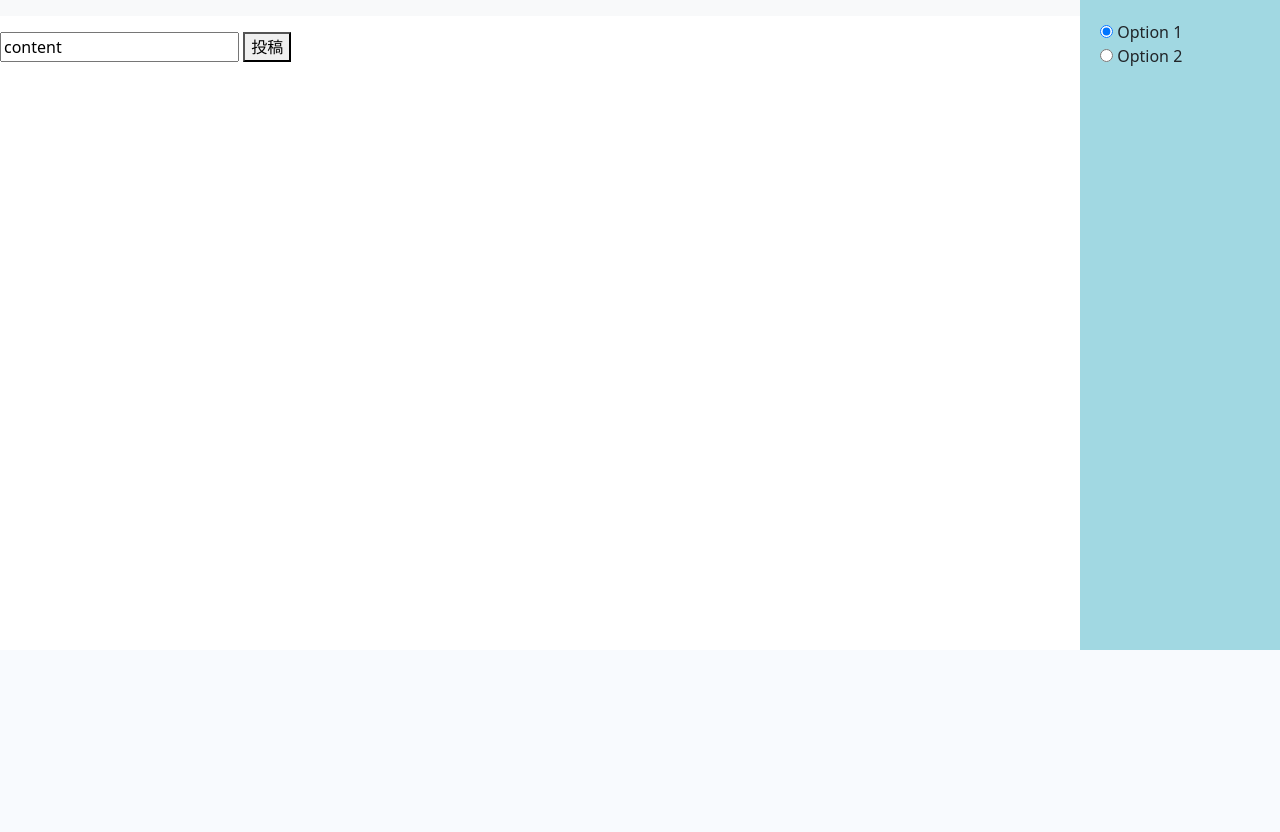
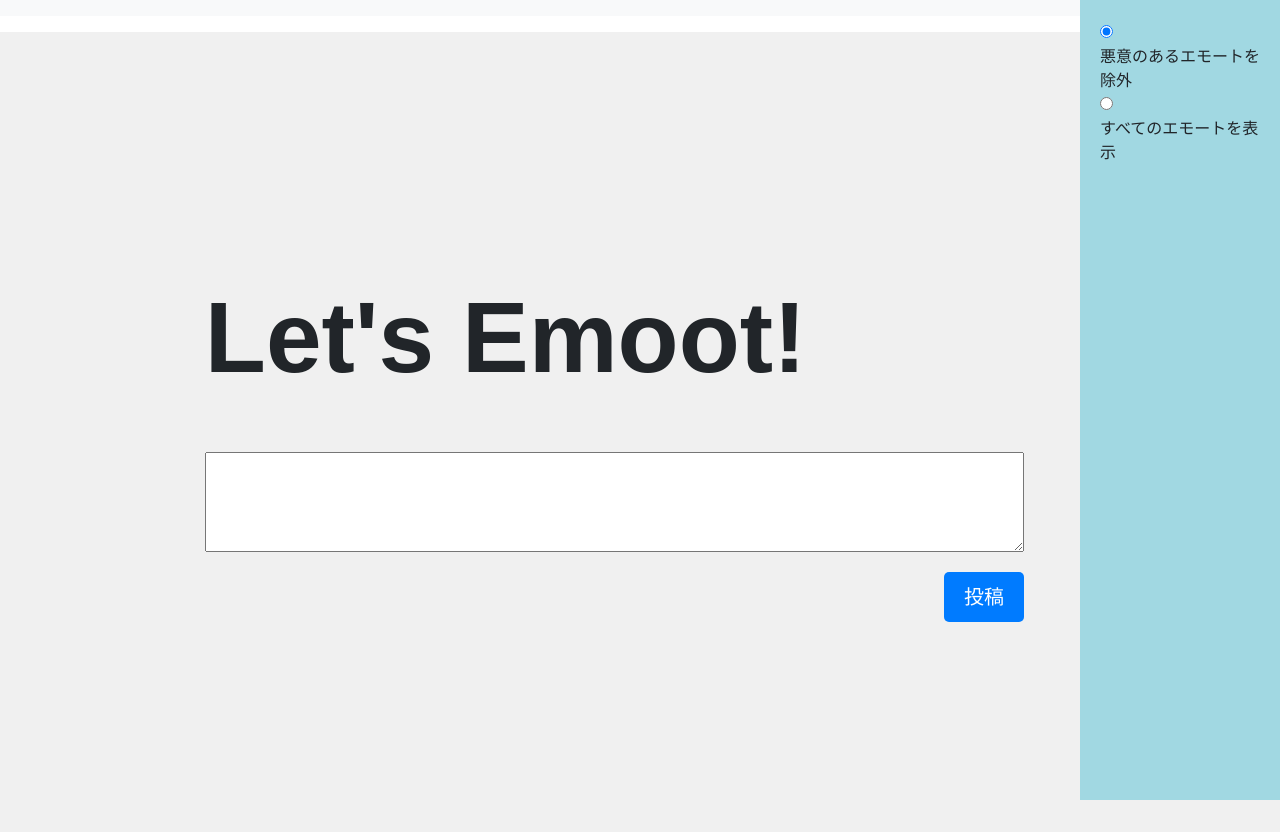
Before and after one commit to jphacks/OL_2314, a Django app: page /post/59/comment/ in a window 1280 px wide. Shown: the part 150-982 px from the top of the page. Before the commit the page ends 800 px from the top, so only its background shows below. Run offline with Django 3.2, Linux system fonts and the light colour scheme; a user stored in the database is signed in.

Commit message:
add post, sidebar css

```diff
--- a/templates/base.html
+++ b/templates/base.html
@@ -41,19 +41,17 @@
 
       <div id="sidebar">
         <div>
-          <input type="radio" id="option1" name="choice" value="Option 1" checked>
-          <label for="option1">Option 1</label>
+          <input type="radio" id="option1" name="emoot-choice" value="removed" checked>
+          <label for="option1">悪意のあるエモートを除外</label>
         </div>
         <div>
-          <input type="radio" id="option2" name="choice" value="Option 2">
-          <label for="option2">Option 2</label>
+          <input type="radio" id="option2" name="emoot-choice" value="all">
+          <label for="option2">すべてのエモートを表示</label>
         </div>
       </div>
 
-      <p id="output"></p>
       <script>
-      let radioButtons = document.getElementsByName('choice');
-      let output = document.getElementById('output');
+      let radioButtons = document.getElementsByName("emoot-choice");
 
       radioButtons.forEach((button) => {
         button.addEventListener('change', (event) => {
--- a/templates/create.html
+++ b/templates/create.html
@@ -1,14 +1,84 @@
 {% extends 'base.html' %}
 
 {% block content %}
+<style>
+    #body_create {
+        font-family: Arial, sans-serif;
+        background-color: #f0f0f0;
+        margin: 0;
+        padding: 0;
+        display: flex;
+        justify-content: flex-start;
+        align-items: center;
+        height: 100vh;
+    }
+    #video {
+        border: 1px solid black;
+    }
+    #canvas {
+        display: none;
+    }
+    #textInput-content {
+        display: block;
+        width: 80%;
+        height: 100px;
+        margin-top: 20px;
+        padding: 10px;
+        font-size: 16px;
+    }
+    #captureButton {
+        display: block;
+        margin-top: 20px;
+        padding: 10px 20px;
+        font-size: 20px;
+        color: white;
+        background-color: #007BFF;
+        border: none;
+        border-radius: 5px;
+        cursor: pointer;
+
+        /* Align the button to the right */
+        margin-left: auto;
+    }
+    /* Wrap the textarea and button in a container */
+    .input-container {
+        width: 80%;
+        display: flex;
+        flex-direction: column;
+        align-items: flex-end;
+    }
+    #emoot {
+        width: 80%;
+        font-size: 100px;
+        font-weight: bold;
+        margin-top: 20px;
+        margin-bottom: 20px;
+
+
+
+    }
+</style>
+
 <body>
+<div id="body_create">
     <video id="video" width="640" height="480" autoplay></video>
     <!-- hide canvas-->
     <canvas id="canvas" autoplay></canvas>
-    <input type="text" id="textInput-content" value="content">
+
+    <!-- Wrap the textarea and button in a container -->
+    <div class="input-container">
+        <p id="emoot">Let's Emoot!</p>
+      <textarea id="textInput-content"></textarea>
+      <button id="captureButton">投稿</button>
+    </div>
+
     <input type="hidden" id="textInput-user_id" value="{{ request.user.id }}">
-    <button id="captureButton">投稿</button>
+</div>
 </body>
+
+
+
+
 <script>
 var video = document.getElementById('video');
 // getUserMedia()でカメラ映像の取得
@@ -35,13 +105,15 @@ video.addEventListener(
 // キャプチャボタンを押したときの処理
 var captureButton = document.getElementById('captureButton');
 captureButton.addEventListener('click', function () {
-    event.preventDefault();
+    // event.preventDefault();
     var context = canvas.getContext('2d');
     var img_base64 = canvas.toDataURL('image/jpeg');
     console.log("img_base64: ", img_base64);
     var content = document.getElementById('textInput-content').value;
     var user_id = document.getElementById('textInput-user_id').value;
-    captureImg(img_base64, content, user_id);
+    // var content = document.getElementById('textInput-content').value;
+    var redirect_url = captureImg(img_base64, content, user_id);
+    window.location.href = redirect_url;
 });
 
 
@@ -58,16 +130,17 @@ function captureImg(img_base64, content, user_id) {
     body.append('user_id', user_id);
     if (path.slice(-7) == "create/") {
         var url = "{% url 'face_emotion_predict' %}";
-        xhr.open('POST', url, true);
-        xhr.send(body);
-        window.location.href = "{% url 'mypost' %}";
     } else {
         body.append('path', path);
+        post_id = path.split("/")[2];
         var url = "{% url 'face_emotion_predict_for_comment' %}";
         xhr.open('POST', url, true);
         xhr.send(body);
-        window.location.href = "/detail/"+post_id;
+        return "/detail/"+post_id;
     }
+    xhr.open('POST', url, true);
+    xhr.send(body);
+    return "{% url 'mypost' %}";
 }
 
 </script>
```
Also changed, not shown: db.sqlite3.
